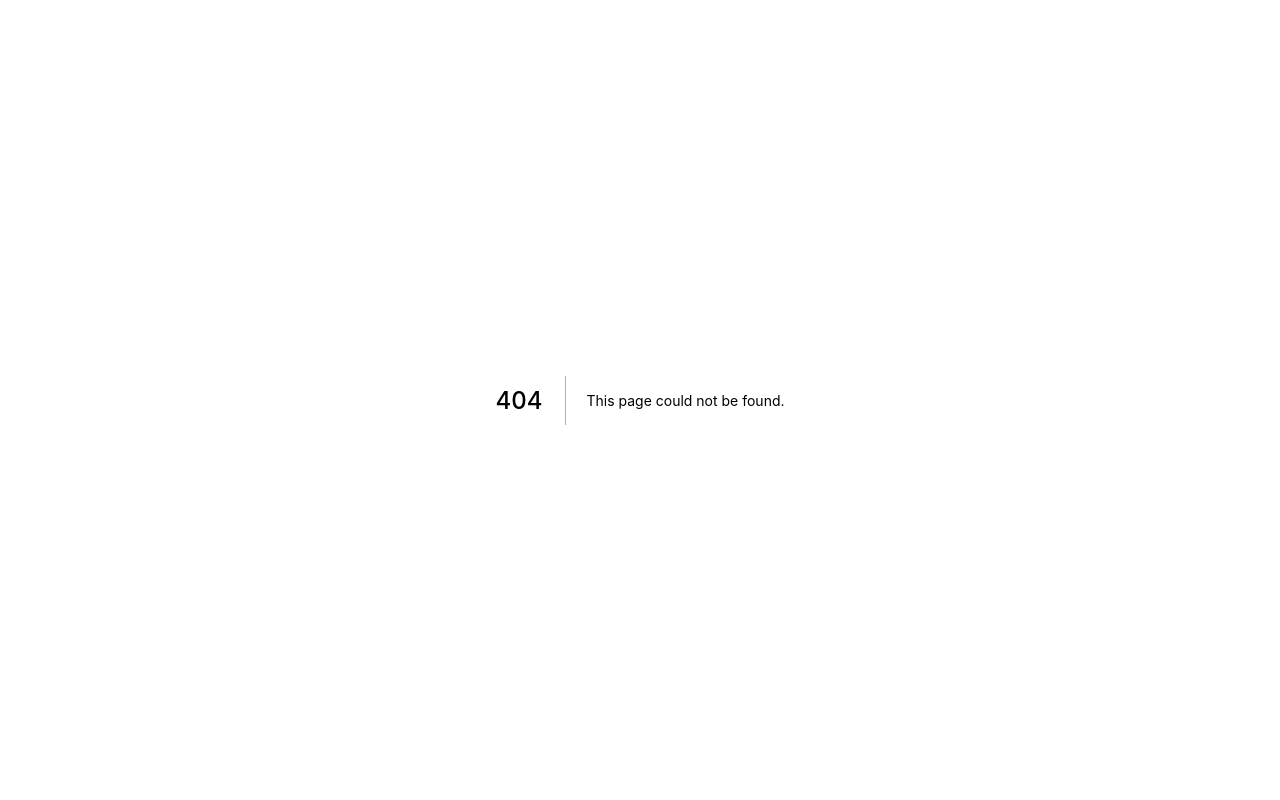
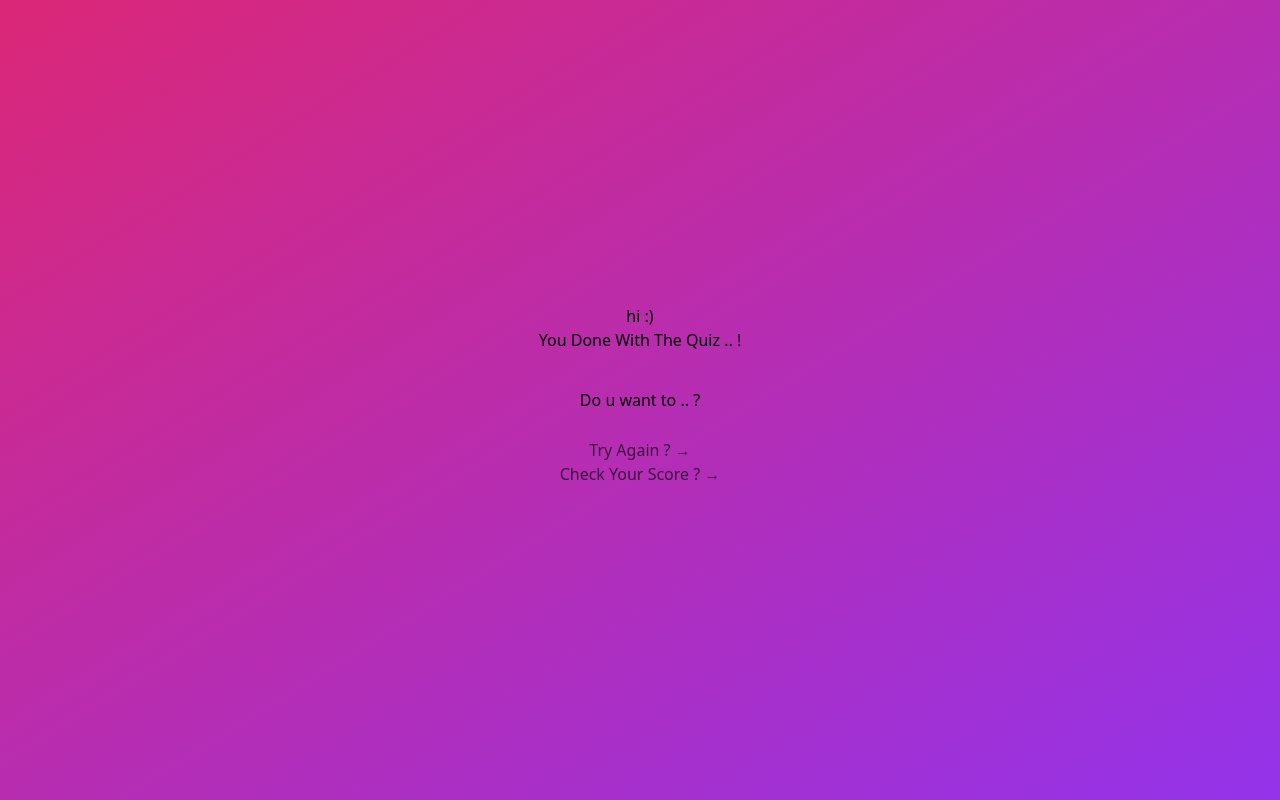
Before and after one commit to yeongminChae/experiment, a Next.js app: page /cloneCoding/koreanLanguage/lastPage in a window 1280 px wide. Before the commit this address had no page. Built offline with nearby package versions, Linux system fonts and the light colour scheme.

Commit message:
portfolio day 22 part 2 * updated

```diff
--- /dev/null
+++ b/pages/cloneCoding/koreanLanguage/lastPage/index.tsx
@@ -0,0 +1,58 @@
+import type { NextPage } from "next";
+import { useRouter } from "next/router";
+import { motion } from "framer-motion";
+
+const LastPage: NextPage = () => {
+  const router = useRouter();
+  const againClick = () => {
+    router.back();
+  };
+  return (
+    <div className="flex h-screen w-screen flex-col items-center justify-center bg-gradient-to-tl from-purple-600 to-pink-600">
+      <div className="flex flex-col items-center justify-center">
+        <motion.span
+          initial={{ opacity: 0, scale: 0.3, y: -30 }}
+          animate={{ opacity: 1, scale: 1, y: 0 }}
+          transition={{ duration: 1.5, type: "spring" }}
+          className="flex justify-center"
+        >
+          hi :){" "}
+        </motion.span>
+        <motion.span
+          initial={{ opacity: 0, y: -30 }}
+          animate={{ opacity: 1, y: 0 }}
+          transition={{ delay: 1.5, duration: 1.5 }}
+          className=""
+        >
+          You Done With The Quiz .. !
+        </motion.span>
+        <motion.span
+          initial={{ opacity: 0, y: -30 }}
+          animate={{ opacity: 1, y: 0 }}
+          transition={{ delay: 3, duration: 2 }}
+          className="my-9"
+        >
+          Do u want to .. ?
+        </motion.span>
+        <motion.span
+          initial={{ opacity: 0, y: -30 }}
+          animate={{ opacity: 1, y: 0 }}
+          transition={{ delay: 4, duration: 2.5 }}
+          onClick={againClick}
+          className="flex cursor-pointer justify-center"
+        >
+          Try Again ? &rarr;{" "}
+        </motion.span>
+        <motion.span
+          initial={{ opacity: 0, y: -30 }}
+          animate={{ opacity: 1, y: 0 }}
+          transition={{ delay: 4, duration: 2.5 }}
+        >
+          Check Your Score ? &rarr;{" "}
+        </motion.span>
+      </div>
+    </div>
+  );
+};
+
+export default LastPage;
```
